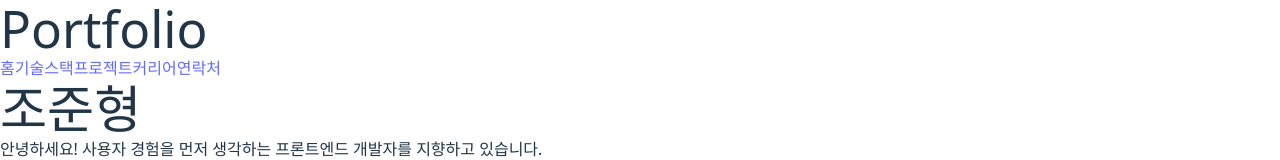
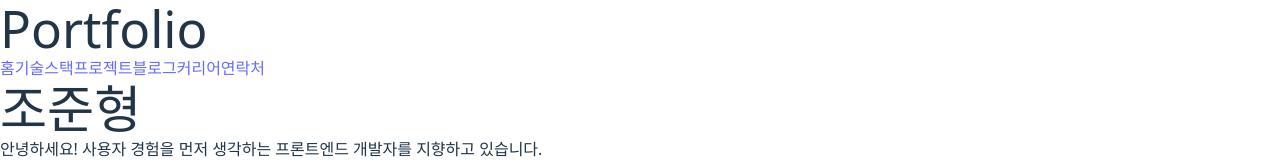
Before and after one commit to Jojunhyeong/portfolio, a React (Vite) app: page / in a window 1280 px wide. Shown: the top 160 px of the page. Built offline with nearby package versions, Linux system fonts and the light colour scheme.

Commit message:
feat: implement smooth scroll navigation with active section tracking

```diff
--- a/src/components/Header/NavMenu.tsx
+++ b/src/components/Header/NavMenu.tsx
@@ -1,18 +1,50 @@
-const menus =[
-    {name: "홈", id:"about"},
-    {name: "기술스택", id:"tech"},
-    {name: "프로젝트", id:"projects"},
-    {name: "커리어", id:"career"},
-    {name: "연락처", id:"contact"},
-]
+import { useEffect, useState } from "react";
+
+const menus = [
+  { name: "홈", id: "about" },
+  { name: "기술스택", id: "tech" },
+  { name: "프로젝트", id: "projects" },
+  { name: "블로그", id: "blog" },
+  { name: "커리어", id: "career" },
+  { name: "연락처", id: "contact" },
+];
+
 export default function NavMenu() {
+  const [activeId, setActiveId] = useState("about");
+
+  useEffect(() => {
+    const handleScroll = () => {
+      const offset = window.innerHeight / 2;
+      for (const menu of menus) {
+        const section = document.getElementById(menu.id);
+        if (section) {
+          const rect = section.getBoundingClientRect();
+          if (rect.top <= offset && rect.bottom >= offset) {
+            setActiveId(menu.id);
+            break;
+          }
+        }
+      }
+    };
+
+    window.addEventListener("scroll", handleScroll);
+    handleScroll(); // 초기에도 한번 실행
+    return () => window.removeEventListener("scroll", handleScroll);
+  }, []);
+
   return (
     <nav className="hidden md:flex gap-6 text-sm text-gray-800 font-semibold">
       {menus.map((menu, idx) => (
-                <a key={idx}
+        <a
+          key={menu.id}
           href={`#${menu.id}`}
-                className={`${idx === 0? 'text-indigo-600  font-semibold' : "text-gray-600 font-semibold"}`}>{menu.name}</a>
+          className={`transition-colors duration-300 ${
+            activeId === menu.id ? "text-indigo-600 font-semibold" : "text-gray-600"
+          }`}
+        >
+          {menu.name}
+        </a>
       ))}
     </nav>
-    )
+  );
 }
```
Also changed, not shown: src/hooks/useActiveSection.ts (added, +28 -0 lines). Lines whose indentation alone changed are shown as unchanged.
